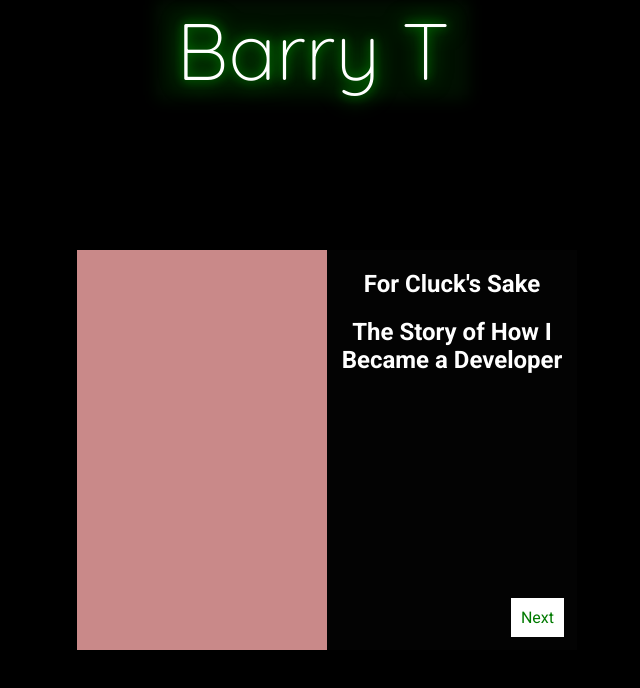
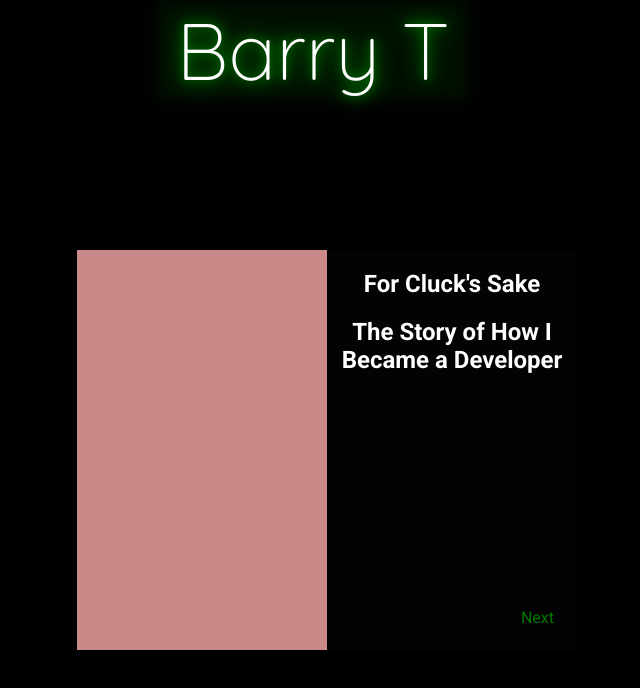
Before and after one commit to barrytrearty/barryT, a React (Create React App) app: page / in a window 1280 px wide. Shown: the top 688 px of the page, without its empty margins (313-953 px from the left). Built offline with nearby package versions, Linux system fonts and the light colour scheme; a web font is replaced by a local one.

Commit message:
Update App.css

```diff
--- a/src/App.css
+++ b/src/App.css
@@ -160,7 +160,7 @@ p {
 }
 
 .next-btn {
-  background-color: white;
+  /* background-color: white; */
   position: absolute;
   bottom: 13px;
   right: 13px;
@@ -175,7 +175,7 @@ p {
   right: 13px;
   cursor: pointer;
   color: rgb(0, 122, 0);
-  display: none;
+  /* display: none; */
 }
 
 #p1 {
```
